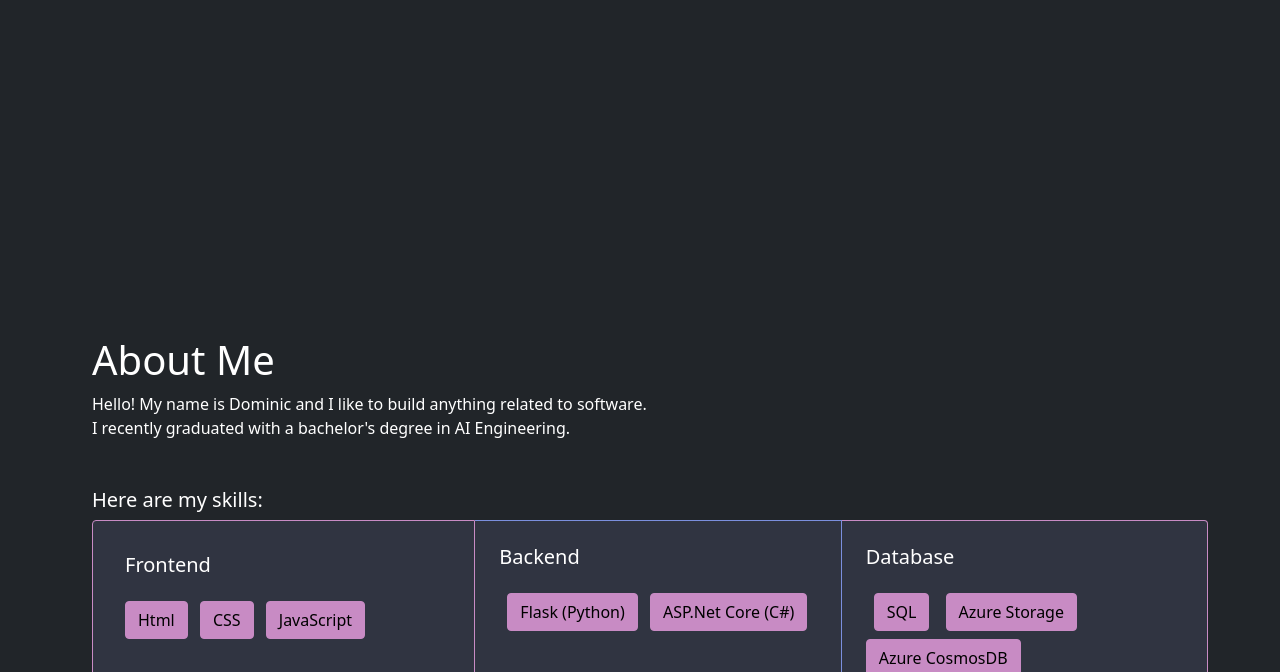
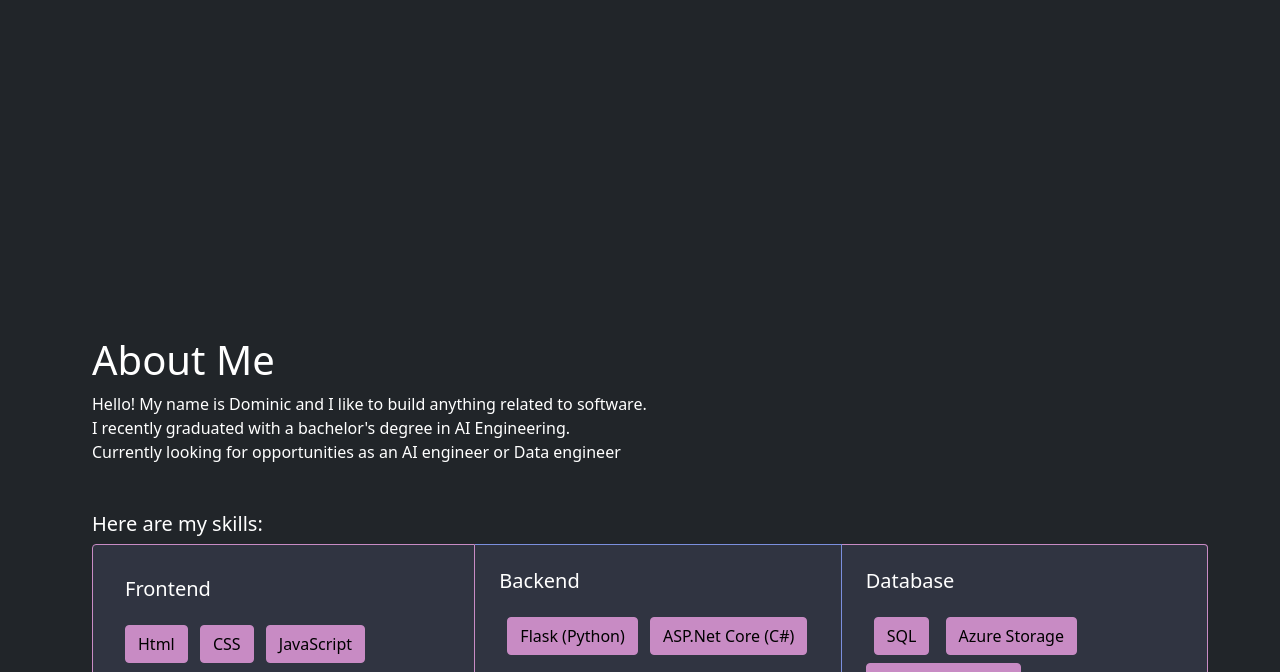
Before and after one commit to dominicho97/dominicho97.github.io, a plain HTML site: page index.html in a window 1280 px wide. Shown: the part 428-1100 px from the top of the page. Drawn offline with nearby package versions, Linux system fonts and the light colour scheme.

Commit message:
update june 29 2023

```diff
--- a/index.html
+++ b/index.html
@@ -37,7 +37,8 @@
   </div>
   <div class="container-lg bg-dark py-5 font-weight-bold " id="about" >
       <h1>About Me</h1>
-      <p>Hello! My name is Dominic and I like to build anything related to software. <br>I recently graduated with a bachelor's degree in AI Engineering.</br> </p>
+      <p>Hello! My name is Dominic and I like to build anything related to software. <br>I recently graduated with a bachelor's degree in AI Engineering.</br>
+      Currently looking for opportunities as an AI engineer or Data engineer  </p>
 
       <h5 class="mt-5">Here are my skills:</h5>
 
```
